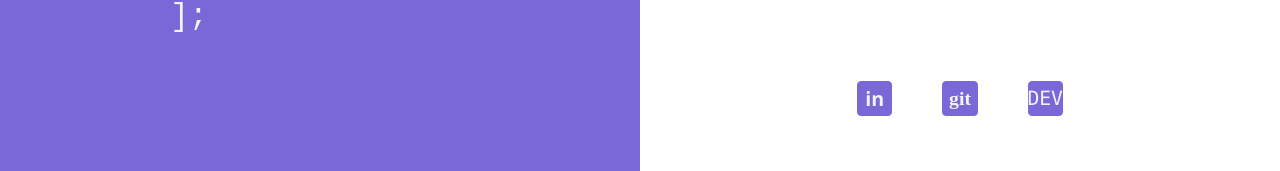
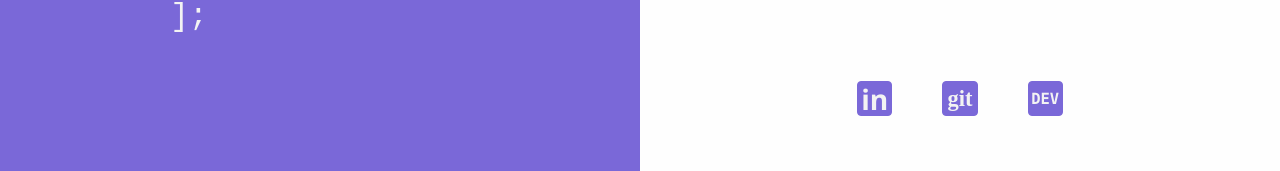
Before and after one commit to gustavohst/gustavohst.github.io, a React (Create React App) app: page / in a window 1280 px wide. Shown: the part 594-765 px from the top of the page. Built offline with nearby package versions, Linux system fonts and the light colour scheme.

Commit message:
Adjust social media icons

```diff
--- a/src/components/button/button.css
+++ b/src/components/button/button.css
@@ -37,7 +37,6 @@ button{
 
 .socialMediaContainer > button {
   margin: 0 25px;
-  font-size: 1.4rem;
 }
 
 .socialMediaSquareButton{
@@ -57,16 +56,20 @@ button{
    transition: color 1s, background-color 1s;
  }
 
- .linkedinIcon{
+.linkedinIcon{
+   font-size: 2rem;
    font-weight: 700;
    font-family: Segoe UI;
  }
 
- .githubIcon{
+.githubIcon{
+  font-size: 1.6rem;
    font-family: MS UI Gothi;
    font-weight: 700;
  }
 
  .devIcon{
+  font-size: 1.1rem;
+  font-weight: 800;
    font-family: inherit;
  }
```
